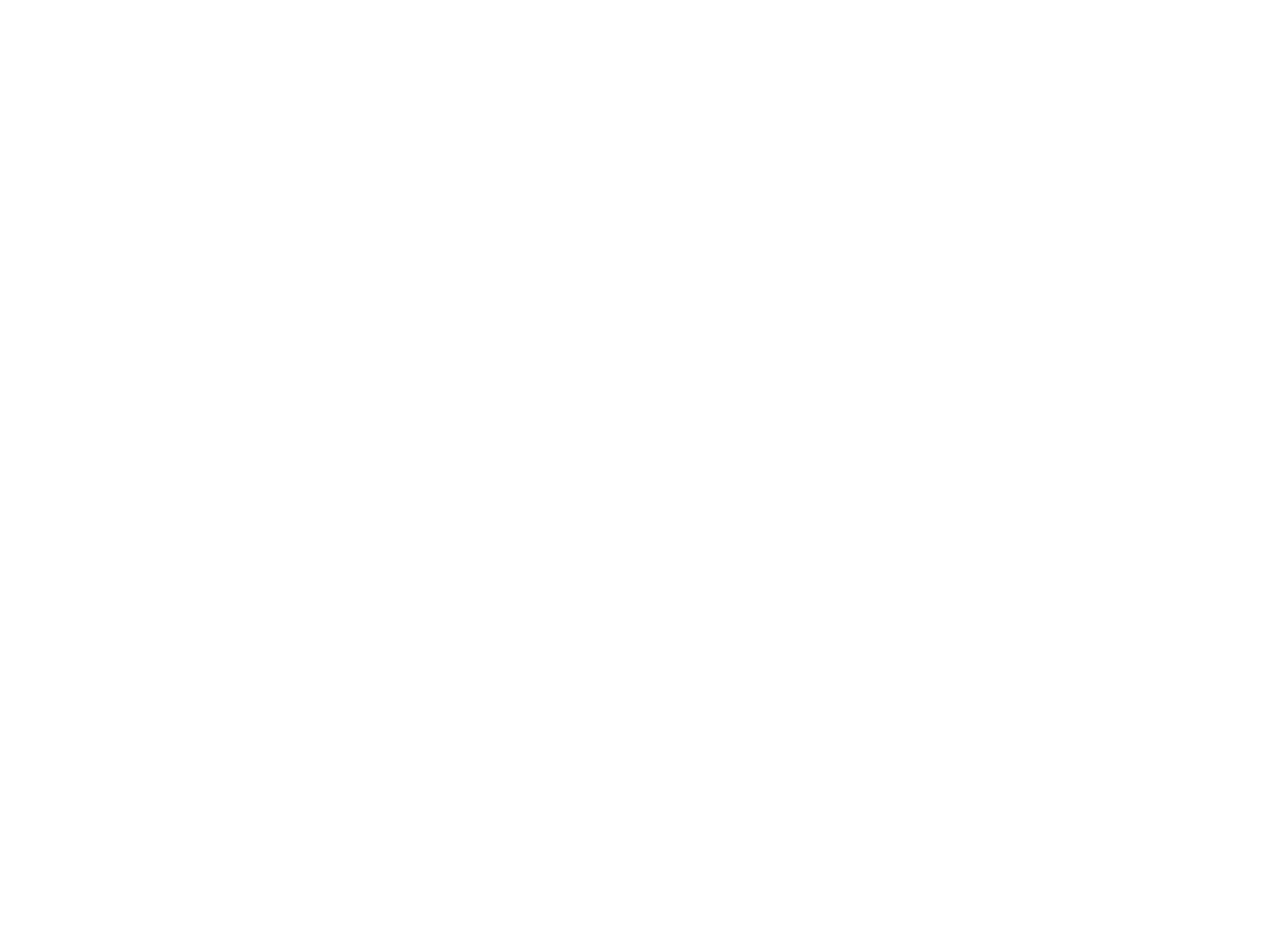
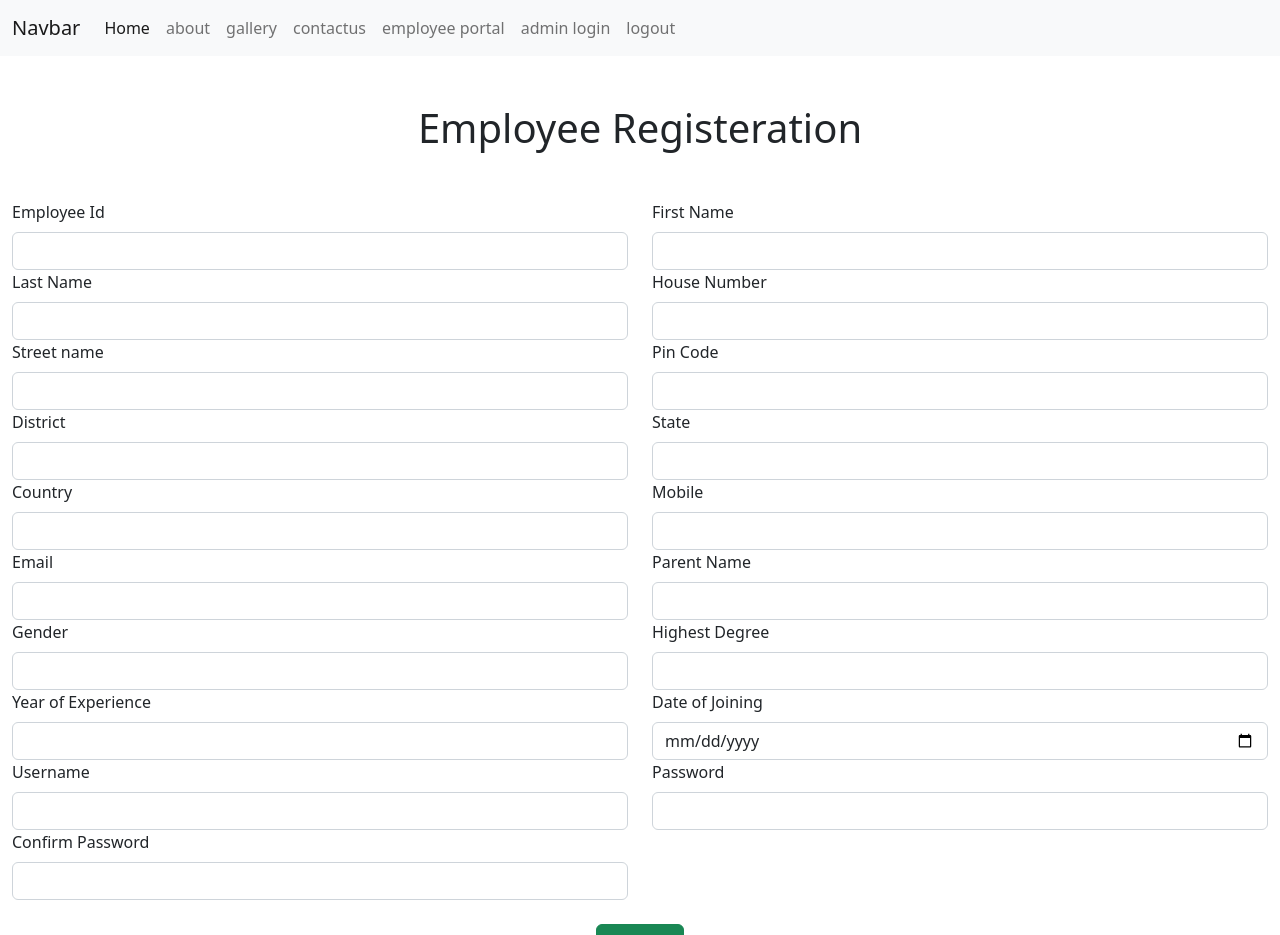
Before and after one commit to jobinjosetech/NestDigitalApp, an Angular app: page /employeereg in a window 1280 px wide. Before the commit this address led to /. Shown: the top 935 px of the page. Before the commit the page ends 800 px from the top, so only its background shows below. Built offline with nearby package versions, Linux system fonts and the light colour scheme.

Commit message:
employee registeration

```diff
--- a/src/app/employee-login/employee-login.component.html
+++ b/src/app/employee-login/employee-login.component.html
@@ -18,7 +18,7 @@
                     <button class="btn btn-success" (click)="readValues()">Login</button>
                 </div>
                 <div class="col col-12 col-sm-12 col-md-12 col-lg-12 col-xl-12 col-xxl-12 mt-4 text-center">
-                    <button class="btn btn-primary" routerLink="">Employee Registeration</button>
+                    <button class="btn btn-primary" routerLink="/employeereg">Employee Registeration</button>
                 </div>
             </div>
     </div>
--- /dev/null
+++ b/src/app/employee-reg/employee-reg.component.html
@@ -0,0 +1,93 @@
+<app-navbar></app-navbar>
+<div class="container-fluid">
+    <div class="row">
+        <div class="col col-12 col-sm-12 col-md-12 col-lg-12 col-xl-12 col-xxl-12 mt-5">
+            <div class="col col-12 col-sm-12 col-md-12 col-lg-12 col-xl-12 col-xxl-12 text-center">
+                <h1>Employee Registeration</h1>
+            </div>
+            <div class="row mt-5">
+                <div class="col col-12 col-sm-6 col-md-6 col-lg-6 col-xl-6 col-xxl-6">
+                    <label for="" class="form-label">Employee Id</label>
+                    <input type="text" class="form-control" name="empid" [(ngModel)]="empid">
+                </div>
+                <div class="col col-12 col-sm-6 col-md-6 col-lg-6 col-xl-6 col-xxl-6">
+                    <label for="" class="form-label">First Name</label>
+                    <input type="text" class="form-control" name="firstname" [(ngModel)]="firstname">
+                </div>
+                <div class="col col-12 col-sm-6 col-md-6 col-lg-6 col-xl-6 col-xxl-6">
+                    <label for="" class="form-label">Last Name</label>
+                    <input type="text" class="form-control" name="lastname" [(ngModel)]="lastname">
+                </div>
+                <div class="col col-12 col-sm-6 col-md-6 col-lg-6 col-xl-6 col-xxl-6">
+                    <label for="" class="form-label">House Number</label>
+                    <input type="text" class="form-control" name="houseno" [(ngModel)]="houseno">
+                </div>
+                <div class="col col-12 col-sm-6 col-md-6 col-lg-6 col-xl-6 col-xxl-6">
+                    <label for="" class="form-label">Street name</label>
+                    <input type="text" class="form-control" name="streetname" [(ngModel)]="streetname">
+                </div>
+                <div class="col col-12 col-sm-6 col-md-6 col-lg-6 col-xl-6 col-xxl-6">
+                    <label for="" class="form-label">Pin Code</label>
+                    <input type="text" class="form-control" name="pincode" [(ngModel)]="pincode">
+                </div>
+                <div class="col col-12 col-sm-6 col-md-6 col-lg-6 col-xl-6 col-xxl-6">
+                    <label for="" class="form-label">District</label>
+                    <input type="text" class="form-control" name="district" [(ngModel)]="district">
+                </div>
+                <div class="col col-12 col-sm-6 col-md-6 col-lg-6 col-xl-6 col-xxl-6">
+                    <label for="" class="form-label">State</label>
+                    <input type="text" class="form-control" name="state" [(ngModel)]="state">
+                </div>
+                <div class="col col-12 col-sm-6 col-md-6 col-lg-6 col-xl-6 col-xxl-6">
+                    <label for="" class="form-label">Country</label>
+                    <input type="text" class="form-control" name="country" [(ngModel)]="country">
+                </div>
+                <div class="col col-12 col-sm-6 col-md-6 col-lg-6 col-xl-6 col-xxl-6">
+                    <label for="" class="form-label">Mobile</label>
+                    <input type="text" class="form-control" name="mobile" [(ngModel)]="mobile">
+                </div>
+                <div class="col col-12 col-sm-6 col-md-6 col-lg-6 col-xl-6 col-xxl-6">
+                    <label for="" class="form-label">Email</label>
+                    <input type="text" class="form-control" name="email" [(ngModel)]="email">
+                </div>
+                <div class="col col-12 col-sm-6 col-md-6 col-lg-6 col-xl-6 col-xxl-6">
+                    <label for="" class="form-label">Parent Name</label>
+                    <input type="text" class="form-control" name="parentname" [(ngModel)]="parentname">
+                </div>
+                <div class="col col-12 col-sm-6 col-md-6 col-lg-6 col-xl-6 col-xxl-6">
+                    <label for="" class="form-label">Gender</label>
+                    <input type="text" class="form-control" name="gender" [(ngModel)]="gender">
+                </div>
+                <div class="col col-12 col-sm-6 col-md-6 col-lg-6 col-xl-6 col-xxl-6">
+                    <label for="" class="form-label">Highest Degree</label>
+                    <input type="text" class="form-control" name="degree" [(ngModel)]="degree">
+                </div>
+                <div class="col col-12 col-sm-6 col-md-6 col-lg-6 col-xl-6 col-xxl-6">
+                    <label for="" class="form-label">Year of Experience</label>
+                    <input type="text" class="form-control" name="experience" [(ngModel)]="experience">
+                </div>
+                <div class="col col-12 col-sm-6 col-md-6 col-lg-6 col-xl-6 col-xxl-6">
+                    <label for="" class="form-label">Date of Joining</label>
+                    <input type="date" class="form-control" name="doj" [(ngModel)]="doj">
+                </div>
+                <div class="col col-12 col-sm-6 col-md-6 col-lg-6 col-xl-6 col-xxl-6">
+                    <label for="" class="form-label">Username</label>
+                    <input type="text" class="form-control" name="username" [(ngModel)]="username">
+                </div>
+                <div class="col col-12 col-sm-6 col-md-6 col-lg-6 col-xl-6 col-xxl-6">
+                    <label for="" class="form-label">Password</label>
+                    <input type="password" class="form-control" name="password" [(ngModel)]="password">
+                </div>
+                <div class="col col-12 col-sm-6 col-md-6 col-lg-6 col-xl-6 col-xxl-6">
+                    <label for="" class="form-label">Confirm Password</label>
+                    <input type="password" class="form-control" name="cpassword" [(ngModel)]="cpassword">
+                </div>
+                <div class="col col-12 col-sm-12 col-md-12 col-lg-12 col-xl-12 col-xxl-12 mt-4 text-center">
+                    <button class="btn btn-success" (click)="readValues()">Register</button>
+                </div>
+                <div class="col col-12 col-sm-12 col-md-12 col-lg-12 col-xl-12 col-xxl-12 mt-4 text-center">
+                    <button class="btn btn-primary" routerLink="/employeelogin">Employee Login</button>
+                </div>
+            </div>
+    </div>
+</div>
--- /dev/null
+++ b/src/app/employee-reg/employee-reg.component.ts
@@ -0,0 +1,40 @@
+import { Component } from '@angular/core';
+import { Router } from '@angular/router';
+
+@Component({
+  selector: 'app-employee-reg',
+  templateUrl: './employee-reg.component.html',
+  styleUrls: ['./employee-reg.component.css']
+})
+export class EmployeeRegComponent {
+  constructor(private route:Router){}
+  empid=""
+  firstname=""
+  lastname=""
+  houseno=""
+  streetname=""
+  pincode=""
+  district=""
+  state=""
+  country=""
+  mobile=""
+  email=""
+  parentname=""
+  gender=""
+  degree=""
+  experience=""
+  doj=""
+  username=""
+  password=""
+  cpassword=""
+
+
+  readValues=()=>{
+    if(this.password==this.cpassword){
+      alert("Registered Successfully")
+      this.route.navigate(["/employeelogin"])
+    }else{
+      alert("Password and confirm password not match")
+    }
+  }
+}
```
Also changed, not shown: src/app/app.module.ts (+7 -2 lines), src/app/employee-reg/employee-reg.component.css (added).
